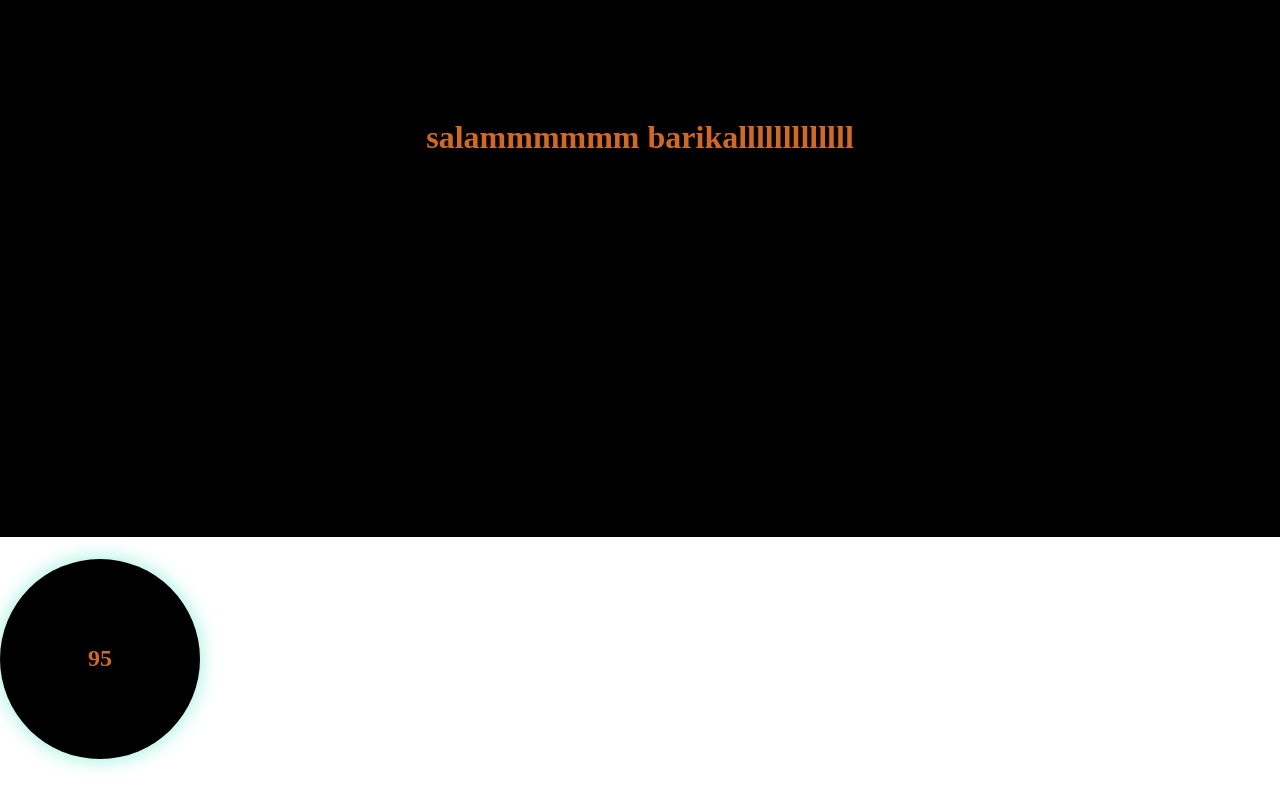
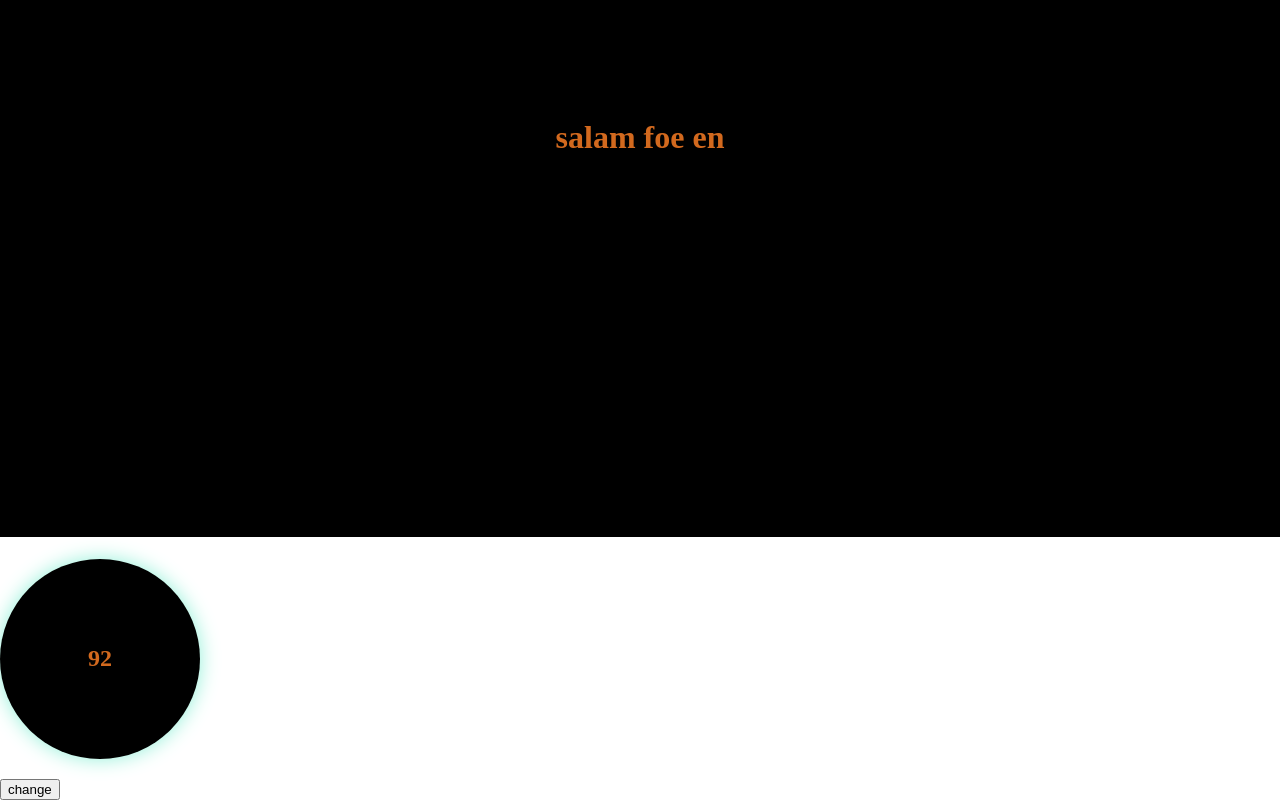
Before and after one commit to mjk1382/react-test1, a React (Create React App) app: page / in a window 1280 px wide. Shown: the part 284-1084 px from the top of the page. Before the commit the page ends 1063 px from the top, so only its background shows below. Built offline with nearby package versions, Linux system fonts and the light colour scheme.

Commit message:
azafe kardan dokme ba estefade props

```diff
--- a/src/App.js
+++ b/src/App.js
@@ -4,11 +4,23 @@ import './style.css'
 import Text from "./Text";
 import Timer from "./timer";
 class App extends React.Component{
+    constructor(){
+        super()
+        this.state={
+            title:"salam foe en"
+        }
+    }
+    handelText=()=>{
+        this.setState({
+            title:'supriseeee'
+        }
+    )
+    }
  render(){
    return(
      <div>
-      <Text/>
-        <Timer/>
+      <Text title={this.state.title}/>
+        <Timer handelText={this.handelText}/>
     </div>
    )
  }
--- a/src/Text.js
+++ b/src/Text.js
@@ -7,7 +7,7 @@ class Text extends React.Component{
 
   render(){
     return(
-      <h1 className="main">salammmmmm barikalllllllllllll</h1>
+      <h1 className="main">{this.props.title}</h1>
 
     )
   }
--- a/src/timer.js
+++ b/src/timer.js
@@ -5,6 +5,7 @@ import './style.css'
 class Timer extends React.Component{
     constructor(){
         super();
+
         this.state = {
           time : 100
         }
@@ -24,9 +25,10 @@ class Timer extends React.Component{
       }
       render(){
 
-        return(
+        return(<>
           <h2 className="timer">{this.state.time}</h2>
-
+          <button onClick={this.props.handelText}>change</button>
+          </>
         )
       }
 
```
